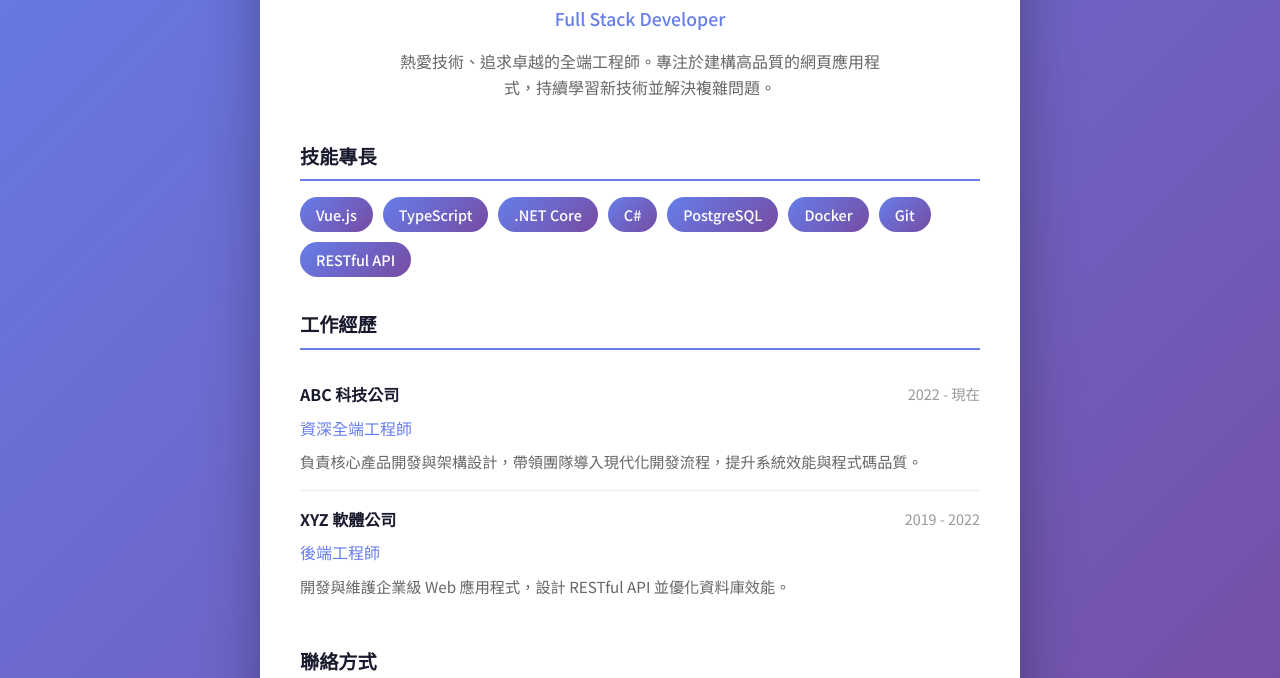
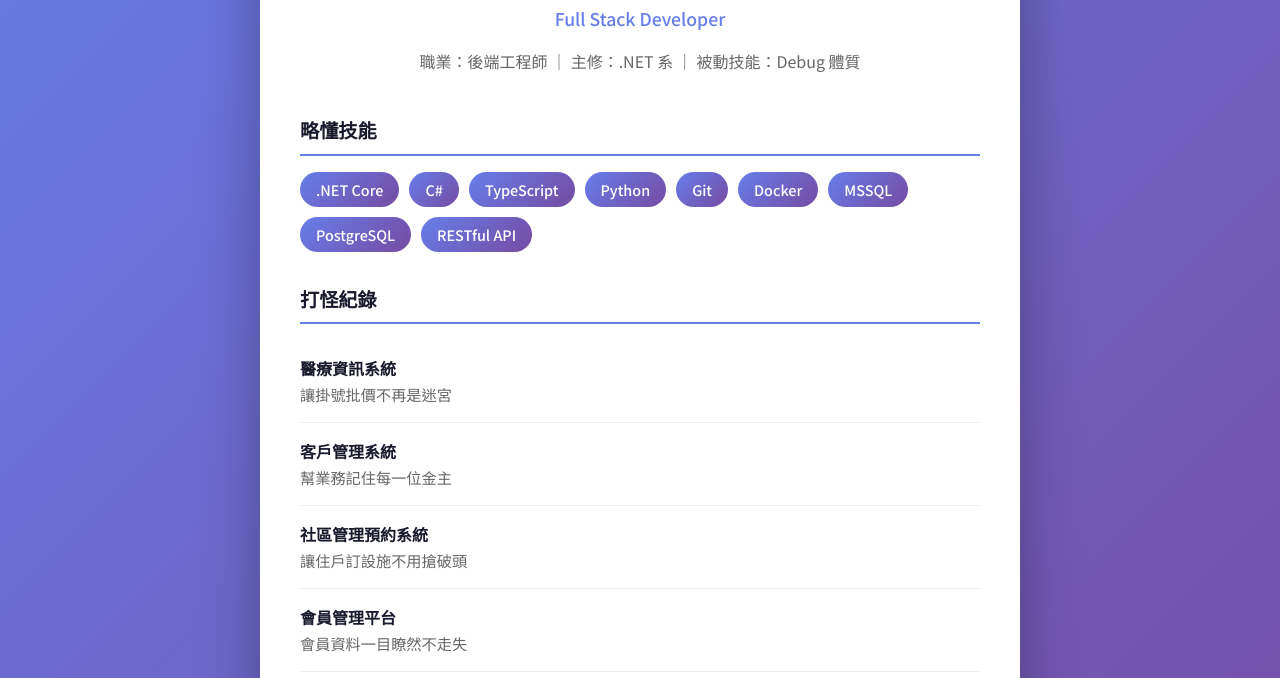
Before and after one commit to DinoChang/me, a plain HTML site: page index.html in a window 1280 px wide. Shown: the part 274-952 px from the top of the page. Drawn offline with Linux system fonts and the light colour scheme.

Commit message:
調整頁面風格為輕鬆遊戲風
- 自我介紹改為遊戲角色風格
- 工作經歷改為「打怪紀錄」，以專案描述呈現
- 聯絡方式改為「傳送門」
- 技能區塊更新為實際技術棧

```diff
--- a/index.html
+++ b/index.html
@@ -209,50 +209,58 @@
                 <div class="avatar">D</div>
                 <h1 class="name">Dino</h1>
                 <p class="title">Full Stack Developer</p>
-                <p class="bio">熱愛技術、追求卓越的全端工程師。專注於建構高品質的網頁應用程式，持續學習新技術並解決複雜問題。</p>
+                <p class="bio">職業：後端工程師 ｜ 主修：.NET 系 ｜ 被動技能：Debug 體質</p>
             </header>
 
             <!-- Skills -->
             <section class="section">
-                <h2 class="section-title">技能專長</h2>
+                <h2 class="section-title">略懂技能</h2>
                 <div class="skills">
-                    <span class="skill-tag">Vue.js</span>
-                    <span class="skill-tag">TypeScript</span>
                     <span class="skill-tag">.NET Core</span>
                     <span class="skill-tag">C#</span>
+                    <span class="skill-tag">TypeScript</span>
+                    <span class="skill-tag">Python</span>
+                    <span class="skill-tag">Git</span>
+                    <span class="skill-tag">Docker</span>
+                    <span class="skill-tag">MSSQL</span>
                     <span class="skill-tag">PostgreSQL</span>
-                    <span class="skill-tag">Docker</span>
-                    <span class="skill-tag">Git</span>
                     <span class="skill-tag">RESTful API</span>
                 </div>
             </section>
 
             <!-- Experience -->
             <section class="section">
-                <h2 class="section-title">工作經歷</h2>
+                <h2 class="section-title">打怪紀錄</h2>
 
                 <div class="experience-item">
-                    <div class="exp-header">
-                        <span class="exp-company">ABC 科技公司</span>
-                        <span class="exp-period">2022 - 現在</span>
-                    </div>
-                    <p class="exp-title">資深全端工程師</p>
-                    <p class="exp-desc">負責核心產品開發與架構設計，帶領團隊導入現代化開發流程，提升系統效能與程式碼品質。</p>
+                    <span class="exp-company">醫療資訊系統</span>
+                    <p class="exp-desc">讓掛號批價不再是迷宮</p>
                 </div>
 
                 <div class="experience-item">
-                    <div class="exp-header">
-                        <span class="exp-company">XYZ 軟體公司</span>
-                        <span class="exp-period">2019 - 2022</span>
-                    </div>
-                    <p class="exp-title">後端工程師</p>
-                    <p class="exp-desc">開發與維護企業級 Web 應用程式，設計 RESTful API 並優化資料庫效能。</p>
+                    <span class="exp-company">客戶管理系統</span>
+                    <p class="exp-desc">幫業務記住每一位金主</p>
+                </div>
+
+                <div class="experience-item">
+                    <span class="exp-company">社區管理預約系統</span>
+                    <p class="exp-desc">讓住戶訂設施不用搶破頭</p>
+                </div>
+
+                <div class="experience-item">
+                    <span class="exp-company">會員管理平台</span>
+                    <p class="exp-desc">會員資料一目瞭然不走失</p>
+                </div>
+
+                <div class="experience-item">
+                    <span class="exp-company">資料報表系統</span>
+                    <p class="exp-desc">把數字變成老闆看得懂的圖</p>
                 </div>
             </section>
 
             <!-- Contact -->
             <section class="section">
-                <h2 class="section-title">聯絡方式</h2>
+                <h2 class="section-title">傳送門</h2>
                 <div class="contact-links">
                     <a href="mailto:your-email@example.com" class="contact-link">
                         <svg viewBox="0 0 24 24" fill="currentColor"><path d="M20 4H4c-1.1 0-2 .9-2 2v12c0 1.1.9 2 2 2h16c1.1 0 2-.9 2-2V6c0-1.1-.9-2-2-2zm0 4l-8 5-8-5V6l8 5 8-5v2z"/></svg>
```
